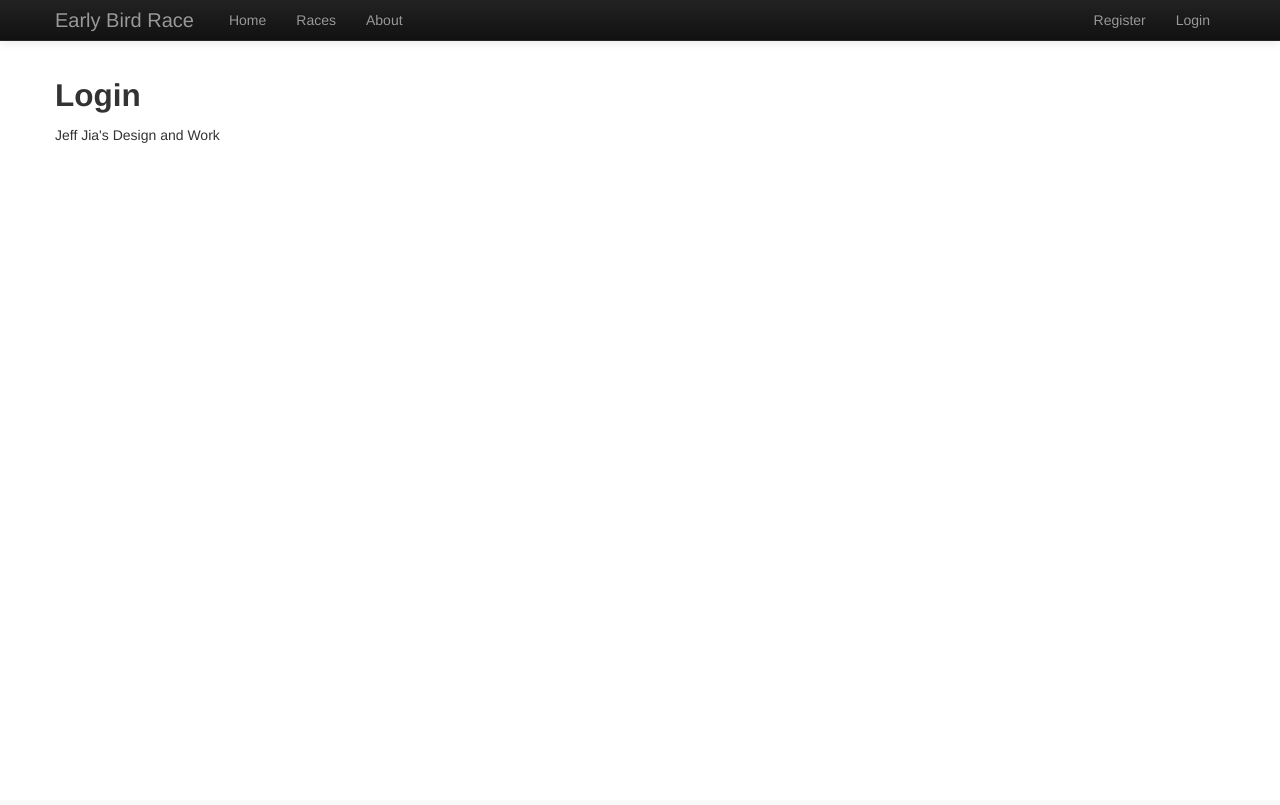
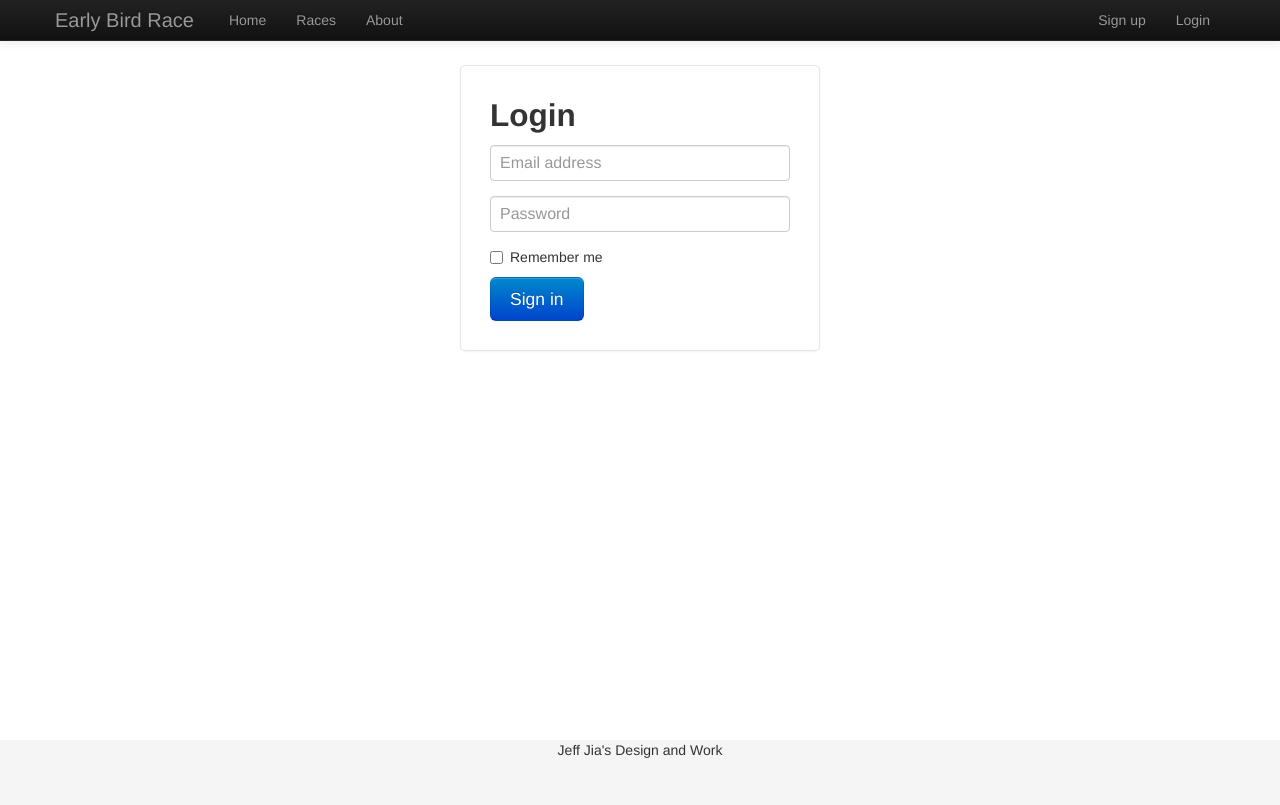
Before and after one commit to j-jiafei/early-bird-contest, a Node server app: page /login in a window 1280 px wide. Before the commit the page ends 143 px from the top, so only its background shows below. Run offline with Node 20, Linux system fonts and the light colour scheme; some libraries are stand-ins or nearby versions.

Commit message:
modify the ui design

```diff
--- a/app.js
+++ b/app.js
@@ -39,7 +39,7 @@ app.get('/raceedit', race.edit);
 app.get('/racedelete', race.delete);
 app.get('/about', about.about);
 app.get('/login', user.login);
-app.get('/register', user.register);
+app.get('/signup', user.signup);
 
 http.createServer(app).listen(app.get('port'), function(){
   console.log("Express server listening on port " + app.get('port'));
--- /dev/null
+++ b/public/stylesheets/login.css
@@ -0,0 +1,24 @@
+.form-signin {
+  max-width: 300px;
+  padding: 19px 29px 29px;
+  margin: 0 auto 28px;
+  background-color: #fff;
+  border: 1px solid #e5e5e5;
+  -webkit-border-radius: 5px;
+  -moz-border-radius: 5px;
+  border-radius: 5px;
+  -webkit-box-shadow: 0 1x 2px rgba(0,0,0,0.05);
+  -moz-box-shadow: 0 1px 2px rgba(0,0,0,0.05);
+  box-shadow: 0 1px 2px rgba(0,0,0,0.05);
+}
+.form-signin .form-signin-heading,
+.form-signin .checkbox {
+  margin-bottom: 10px;
+}
+.form-signin input[type="text"],
+.form-signin input[type="password"] {
+  font-size: 16px;
+  height: auto;
+  margin-bottom: 15px;
+  padding: 7px 9px;
+}
--- /dev/null
+++ b/public/stylesheets/login.styl
@@ -0,0 +1,23 @@
+.form-signin
+  max-width 300px
+  padding 19px 29px 29px
+  margin 0 auto 28px
+  background-color #fff
+  border 1px solid #e5e5e5
+  -webkit-border-radius 5px
+  -moz-border-radius 5px
+  border-radius 5px
+  -webkit-box-shadow 0 1x 2px rgba(0,0,0,.05)
+  -moz-box-shadow 0 1px 2px rgba(0,0,0,.05)
+  box-shadow 0 1px 2px rgba(0,0,0,.05)
+
+.form-signin .form-signin-heading,
+.form-signin .checkbox
+  margin-bottom 10px
+
+.form-signin input[type="text"],
+.form-signin input[type="password"]
+  font-size 16px
+  height auto
+  margin-bottom 15px
+  padding 7px 9px
--- a/public/stylesheets/style.css
+++ b/public/stylesheets/style.css
@@ -1,6 +1,19 @@
+body,
+html {
+  height: 100%;
+}
 div.wrapper {
+  min-height: 100%;
   padding-top: 65px;
 }
-div.marketing {
-  min-height: 300px;
+#wrap {
+  min-height: 100%;
+  height: auto !important;
+  height: 100%;
+  margin: 0 auto -60px;
 }
+footer {
+  height: 65px;
+  background-color: #f5f5f5;
+  text-align: center;
+}
--- a/public/stylesheets/style.styl
+++ b/public/stylesheets/style.styl
@@ -1,5 +1,18 @@
+body
+html
+  height 100%
+
 div.wrapper
+  min-height 100%
   padding-top 65px
 
-div.marketing
-  min-height 300px
+#wrap
+  min-height 100%
+  height auto !important
+  height 100%
+  margin 0 auto -60px
+
+footer
+  height 65px
+  background-color #f5f5f5
+  text-align center
--- a/routes/user.js
+++ b/routes/user.js
@@ -3,15 +3,15 @@
  */
 exports.login = function(req, res) {
   res.render('login', {
-    title: 'login'
+    title: 'Login'
   });
 };
 
 /*
  * GET register
  */
-exports.register = function(req, res) {
-  res.render('register', {
-    title: 'register'
+exports.signup = function(req, res) {
+  res.render('signup', {
+    title: 'Sign up'
   });
 };
--- a/views/layout.jade
+++ b/views/layout.jade
@@ -21,10 +21,11 @@ html
                 a(href='/about') About
             ul.nav.pull-right
               li
-                a(href='/register') Register
+                a(href='/signup') Sign up
               li
                 a(href='/login') Login
-    block content
+    div(id='wrap')
+      block content
     // Footer
     footer.footer
       div.container
--- a/views/login.jade
+++ b/views/login.jade
@@ -1,7 +1,14 @@
 extends layout
 
 block content
+  link(rel='stylesheet', href='/stylesheets/login.css', type='text/css')
   div.wrapper
     div.container
-      h2
-        User Login
+      form.form-signin
+        h2.form-signin-heading Login
+        input.input-block-level(type='text', placeholder='Email address')
+        input.input-block-level(type='password', placeholder='Password')
+        label.checkbox
+          input(type='checkbox', value='remember-me')
+          | Remember me
+        button.btn.btn-large.btn-primary(type='submit') Sign in
```
Also changed, not shown: views/register.jade (deleted, +0 -12 lines), views/signup.jade (added, +13 -0 lines).
